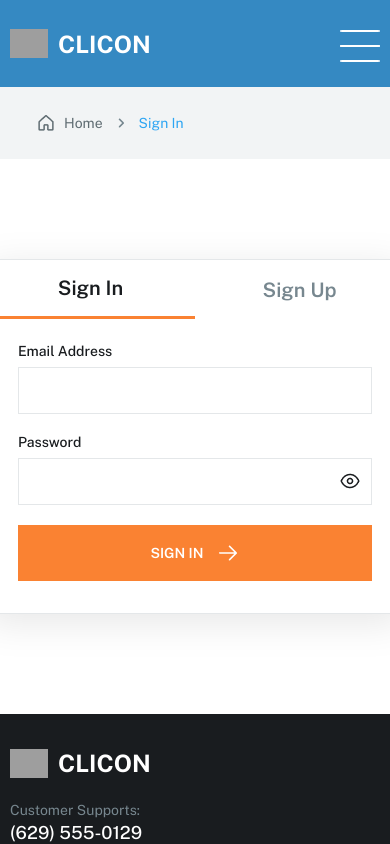
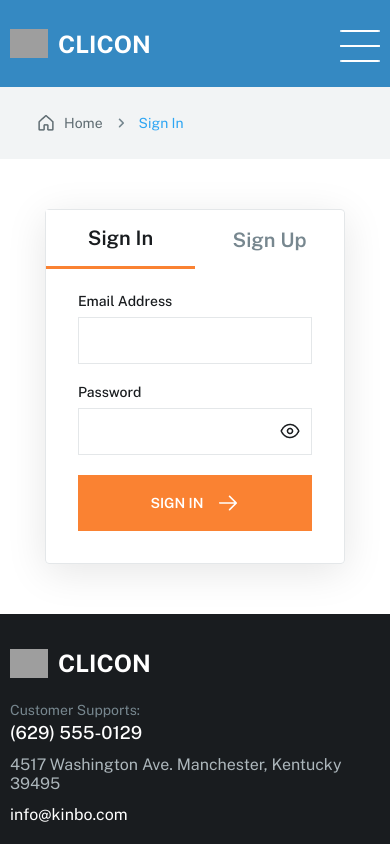
Before and after one commit to R4AYA4R/CliconSiteOnReact, a React (Create React App) app: page /user in a window 390 px wide. Shown: the top 844 px of the page. Built offline with nearby package versions, Linux system fonts and the light colour scheme; data requests are answered from the project's data file; grey boxes are pictures that could not be loaded.

Commit message:
added adaptive userPage, so full adaptive

```diff
--- a/src/index.css
+++ b/src/index.css
@@ -1006,6 +1006,7 @@ a {
     box-shadow: 1px 1px 5px rgba(0, 0, 0, 0.15);
     transition: all 1s ease;
     z-index: -2;
+    overflow: hidden; /* указываем это свойство,чтобы все,что заходит за границы этого блока скрывалось(то есть все элементы,которые в html есть у этого блока), в данном случае,для анимации,когда уменьшаем высоту этого блока,чтобы текст не показывался ниже этого блока */
 }
 
 .select__optionsBlock--active {
@@ -2660,6 +2661,16 @@ a {
     .sectionTrusted{
         padding: 88px 0 100px 50px;
     }
+
+    .userPage__inner{
+        gap: 30px;
+    }
+
+    .adminForm__blockSelects{
+        flex-direction: column;
+        gap: 20px;
+        align-items: start;
+    }
 }
 
 @media (max-width:800px){
@@ -2940,6 +2951,10 @@ a {
         margin-bottom: 50px;
     }
 
+    .userPage__inner{
+        grid-template-columns: 1fr;
+    }
+
 }
 
 @media (max-width:550px) {
@@ -3044,6 +3059,15 @@ a {
     .totals__btn{
         padding: 16px 20px;
         font-size: 14px;
+    }
+
+    .formBlock__top-titleBtn{
+        min-width: auto;
+        padding: 16px 35px;
+    }
+
+    .sectionForm__inner {
+        padding: 50px 0;
     }
 }
 
```
